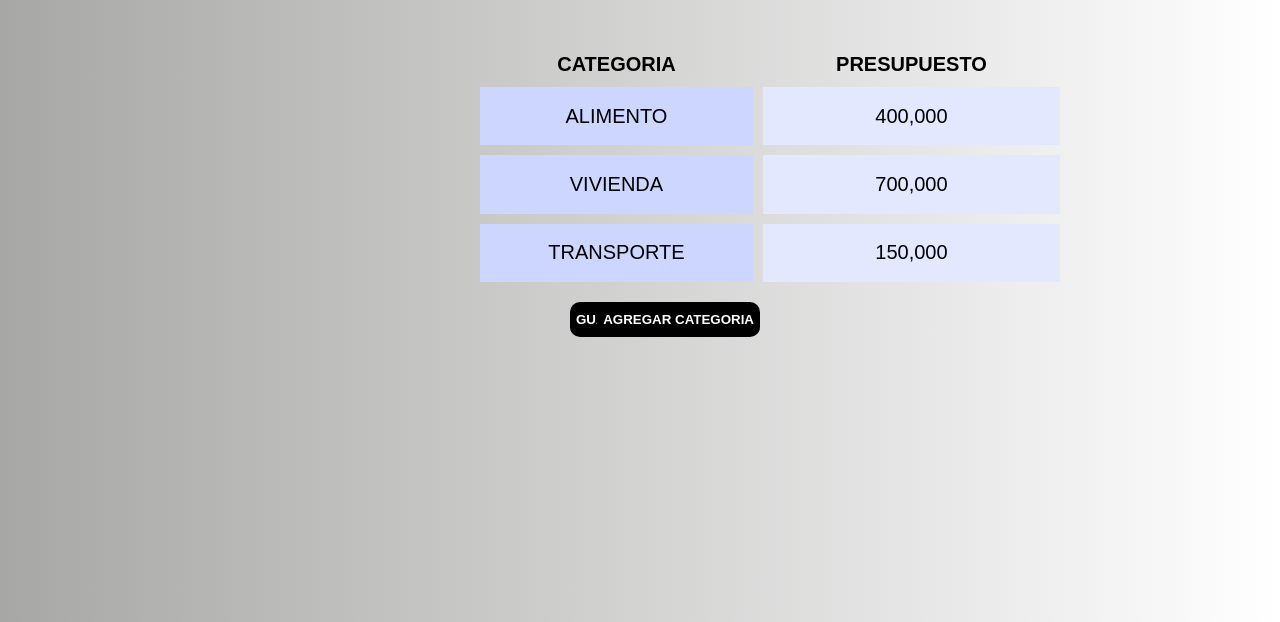
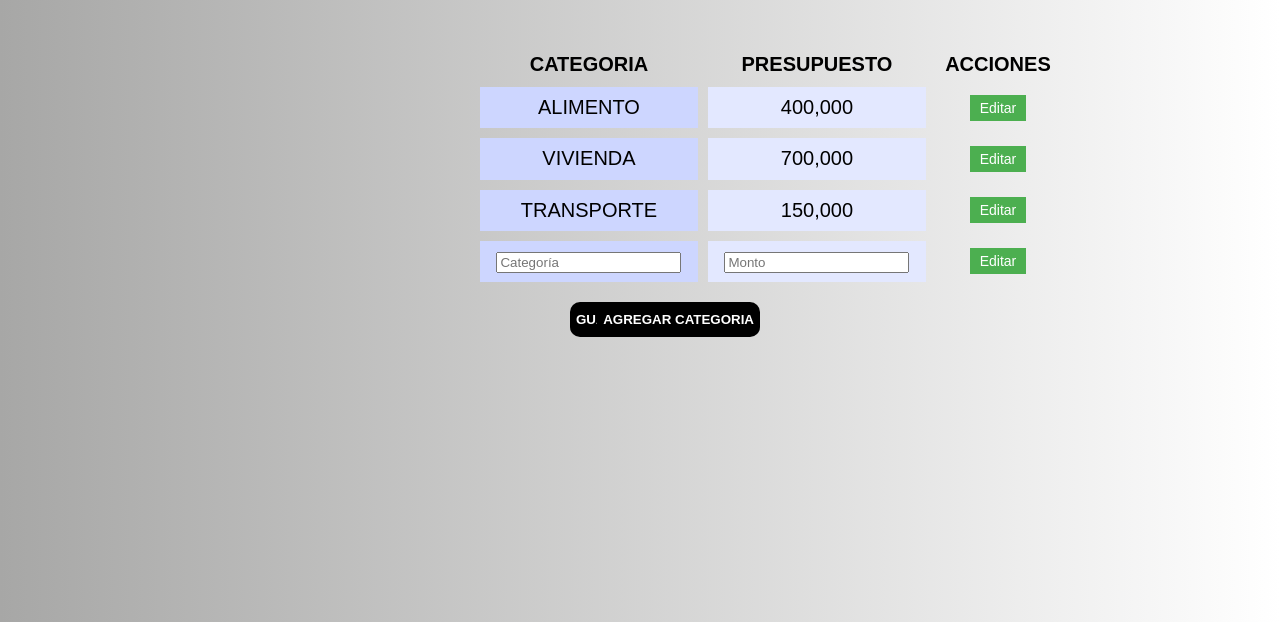
Before and after one commit to JuanCaLinux/ProyectoSoftware, a website: page Vista/personalizarPresupuesto.html in a window 1280 px wide. Both pictures are taken after a click on the button "AGREGAR CATEGORIA". Shown: the part 178-800 px from the top of the page. Drawn offline with Linux system fonts and the light colour scheme.

Commit message:
Editar presupuestos y añadir categorias de presupuestos

```diff
--- /dev/null
+++ b/Vista/Scripts/CrudCustomizeBudget.js
@@ -0,0 +1,72 @@
+/**
+ * Activa el modo de edición en la fila seleccionada.
+ * Reemplaza el texto de categoría y monto por campos de entrada editables.
+ * Cambia el texto del botón a 'Guardar' y ajusta el evento onClick.
+ * @param {HTMLButtonElement} button - El botón de edición en la fila.
+ */
+function editarFila(button) {
+    let row = button.parentNode.parentNode; // Obtiene la fila (tr) del botón clicado
+    let categoriaCell = row.querySelector('.categoria'); // Obtiene la celda de categoría
+    let montoCell = row.querySelector('.monto'); // Obtiene la celda de monto
+
+    // Guarda los valores actuales de categoría y monto
+    let categoria = categoriaCell.innerText;
+    let monto = montoCell.innerText;
+
+    // Reemplaza el contenido de las celdas con campos de entrada
+    categoriaCell.innerHTML = `<input type="text" value="${categoria}">`;
+    montoCell.innerHTML = `<input type="text" value="${monto}">`;
+
+    // Cambia el texto del botón a 'Guardar' y ajusta la función onClick
+    button.innerText = 'Guardar';
+    button.onclick = function() {
+        guardarFila(this);
+    };
+}
+
+/**
+ * Guarda los cambios realizados en la fila seleccionada.
+ * Reemplaza los campos de entrada por el texto editado y restaura el botón a su estado original.
+ * @param {HTMLButtonElement} button - El botón de guardar en la fila.
+ */
+function guardarFila(button) {
+    let row = button.parentNode.parentNode; // Obtiene la fila (tr) del botón clicado
+    let categoriaCell = row.querySelector('.categoria input'); // Obtiene el campo de entrada de categoría
+    let montoCell = row.querySelector('.monto input'); // Obtiene el campo de entrada de monto
+
+    // Obtiene los nuevos valores de categoría y monto
+    let categoria = categoriaCell.value;
+    let monto = montoCell.value;
+
+    // Reemplaza los campos de entrada con los nuevos valores
+    row.querySelector('.categoria').innerText = categoria;
+    row.querySelector('.monto').innerText = monto;
+
+    // Cambia el texto del botón a 'Editar' y ajusta la función onClick
+    button.innerText = 'Editar';
+    button.onclick = function() {
+        editarFila(this);
+    };
+}
+
+/**
+ * Agrega una nueva fila a la tabla con campos de entrada para categoría y monto.
+ * El nuevo botón de la fila está configurado para activar el modo de edición.
+ */
+function agregarCategoria() {
+    let tableBody = document.querySelector('.tabla tbody'); // Obtiene el cuerpo de la tabla
+    let newRow = document.createElement('tr'); // Crea una nueva fila (tr)
+
+    // Define el contenido HTML para la nueva fila
+    newRow.innerHTML = `
+        <td class="categoria"><input type="text" placeholder="Categoría"></td>
+        <td class="monto"><input type="text" placeholder="Monto"></td>
+        <td><button class="edit-button" onclick="editarFila(this)">Editar</button></td>
+    `;
+
+    // Añade la nueva fila al final del cuerpo de la tabla
+    tableBody.appendChild(newRow);
+}
+
+// Agrega un evento al botón 'Agregar Categoría' que llama a la función 'agregarCategoria'
+document.getElementById('agregar-categoria').addEventListener('click', agregarCategoria);
--- a/Vista/personalizarPresupuesto.html
+++ b/Vista/personalizarPresupuesto.html
@@ -7,6 +7,20 @@
     <meta http-equiv="X-UA-Compatible" content="ie=edge">
     <link rel="stylesheet" href="Estilos/PersonalizarPresupuesto.css">
     <title>Document</title>
+    <style>
+        .edit-button {
+            background-color: #4CAF50; /* Color verde */
+            border: none;
+            color: white;
+            padding: 5px 10px;
+            text-align: center;
+            text-decoration: none;
+            display: inline-block;
+            font-size: 14px;
+            margin: 2px 1px;
+            cursor: pointer;
+        }
+    </style>
 </head>
 <body>
 <header class="menu">
@@ -30,29 +44,34 @@
         <tr>
             <th>CATEGORIA</th>
             <th>PRESUPUESTO</th>
+            <th>ACCIONES</th>
         </tr>
         </thead>
         <tbody>
         <tr>
             <td class="categoria">ALIMENTO</td>
             <td class="monto">400,000</td>
+            <td><button class="edit-button" onclick="editarFila(this)">Editar</button></td>
         </tr>
         <tr>
             <td class="categoria">VIVIENDA</td>
             <td class="monto">700,000</td>
+            <td><button class="edit-button" onclick="editarFila(this)">Editar</button></td>
         </tr>
         <tr>
             <td class="categoria">TRANSPORTE</td>
             <td class="monto">150,000</td>
+            <td><button class="edit-button" onclick="editarFila(this)">Editar</button></td>
         </tr>
         </tbody>
     </table>
 
     <div class="container-button">
         <button class="scale-up-center" id="guardar"><span>GUARDAR</span></button>
-        <button class="scale-up-center"id="agregar-categoria"><span>AGREGAR CATEGORIA</span></button>
+        <button class="scale-up-center" id="agregar-categoria"><span>AGREGAR CATEGORIA</span></button>
     </div>
 </main>
 
+<script src="Scripts/CrudCustomizeBudget.js"></script>
 </body>
 </html>
```
